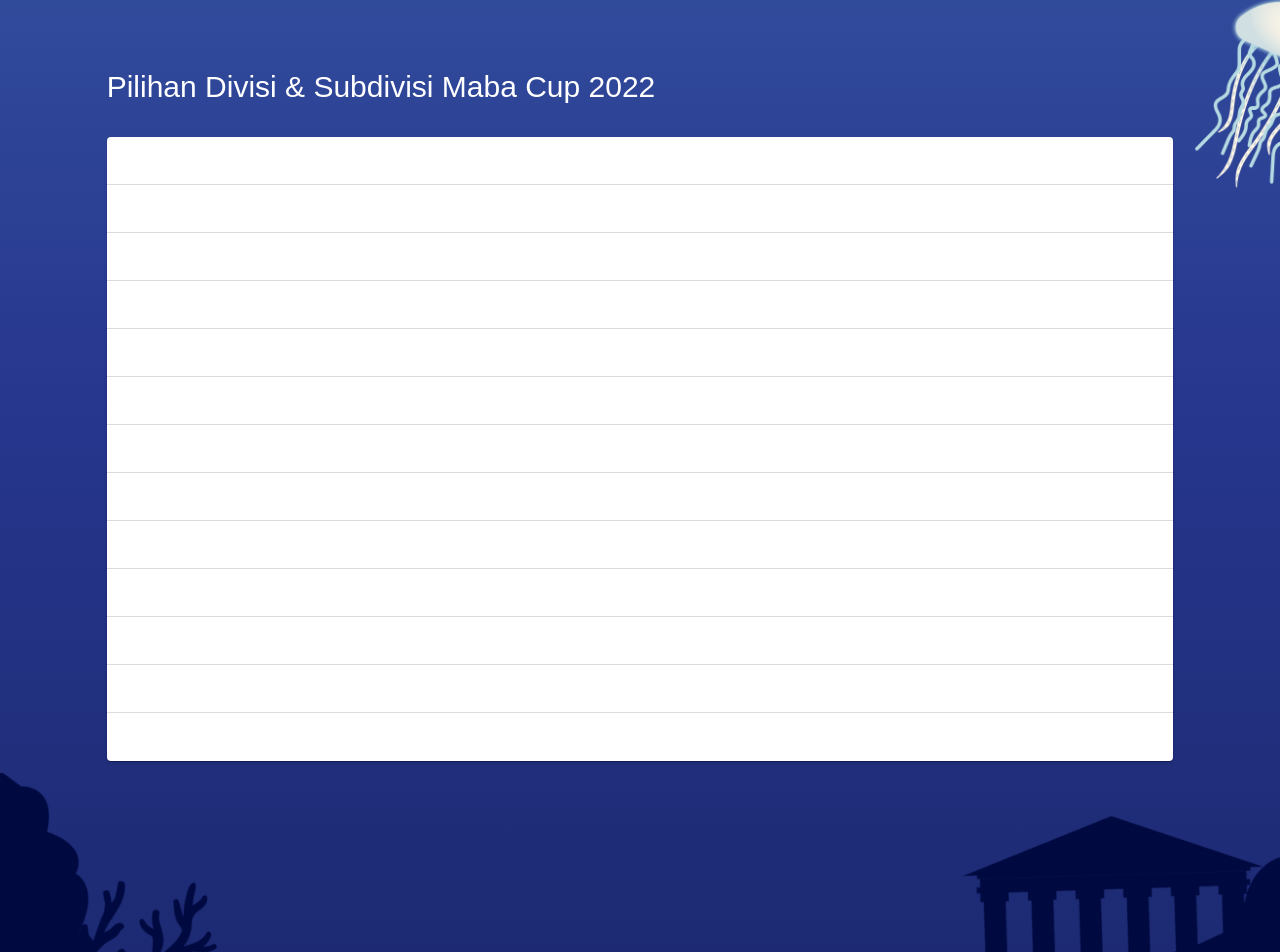
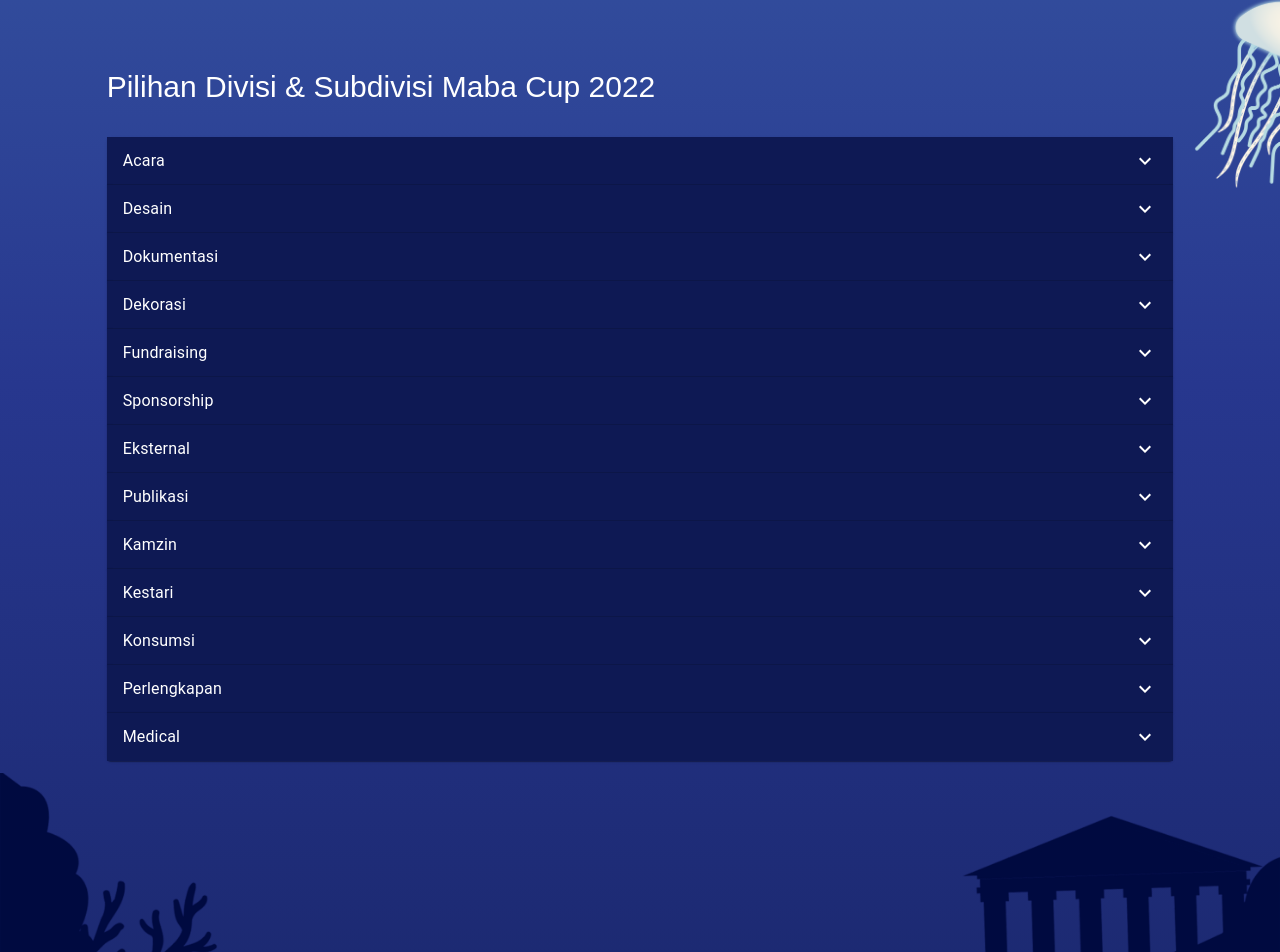
Before and after one commit to Teche-Corp/mabacup-2022-frontend, a Next.js app: page /oprec-staff in a window 1280 px wide. Shown: the part 2843-3795 px from the top of the page. Built offline with nearby package versions, Linux system fonts and the light colour scheme.

Commit message:
fix: fixing acordion collor

```diff
--- a/pages/oprec-staff.jsx
+++ b/pages/oprec-staff.jsx
@@ -1,17 +1,17 @@
-import React, { useState, useEffect } from "react";
+import { useEffect, useState } from "react";
+import Link from "next/link";
 import Accordion from "@mui/material/Accordion";
 import AccordionSummary from "@mui/material/AccordionSummary";
 import AccordionDetails from "@mui/material/AccordionDetails";
 import Typography from "@mui/material/Typography";
 import ExpandMoreIcon from "@mui/icons-material/ExpandMore";
-import Link from "next/link";
 
 export default function pageOprecStaff() {
-  const [domLoaded, setDomLoaded] = useState(false);
+  // const [domLoaded, setDomLoaded] = useState(false);
 
-  useEffect(() => {
-    setDomLoaded(true);
-  }, []);
+  // useEffect(() => {
+  //   setDomLoaded(true);
+  // }, []);
   return (
     <main className='page-oprec-staff'>
       <section className='w-full h-screen sm:h-[32rem] bg-red-300'>
@@ -301,18 +301,18 @@
             Pilihan Divisi &amp; Subdivisi Maba Cup 2022
           </h1>
 
-          {domLoaded && (
+
             <div>
-              <Accordion>
+              <Accordion >
                 <AccordionSummary
-                  className='bg-[#0E1954]'
+                  className='!bg-[#0E1954] '
                   expandIcon={<ExpandMoreIcon className='text-white' />}
                   aria-controls='panel2a-content'
                   id='panel2a-header'
                 >
                   <Typography className='text-white'>Acara</Typography>
                 </AccordionSummary>
-                <AccordionDetails className='accordion-text '>
+                <AccordionDetails className='accordion-text z-10'>
                   <Typography className='text-white text-sm md:text-base'>
                     Dijuluki sebagai Konseptor, Divisi Acara bertanggung jawab
                     merancang, menyusun, dan mengembangkan konsep maupun susunan
@@ -323,7 +323,7 @@
               </Accordion>
               <Accordion>
                 <AccordionSummary
-                  className='bg-[#0E1954]'
+                  className='!bg-[#0E1954]'
                   expandIcon={<ExpandMoreIcon className='text-white' />}
                   aria-controls='panel2a-content'
                   id='panel2a-header'
@@ -341,7 +341,7 @@
               </Accordion>
               <Accordion>
                 <AccordionSummary
-                  className='bg-[#0E1954]'
+                  className='!bg-[#0E1954]'
                   expandIcon={<ExpandMoreIcon className='text-white' />}
                   aria-controls='panel2a-content'
                   id='panel2a-header'
@@ -358,7 +358,7 @@
               </Accordion>
               <Accordion>
                 <AccordionSummary
-                  className='bg-[#0E1954]'
+                  className='!bg-[#0E1954]'
                   expandIcon={<ExpandMoreIcon className='text-white' />}
                   aria-controls='panel2a-content'
                   id='panel2a-header'
@@ -376,7 +376,7 @@
               </Accordion>
               <Accordion>
                 <AccordionSummary
-                  className='bg-[#0E1954]'
+                  className='!bg-[#0E1954]'
                   expandIcon={<ExpandMoreIcon className='text-white' />}
                   aria-controls='panel2a-content'
                   id='panel2a-header'
@@ -395,7 +395,7 @@
               </Accordion>
               <Accordion>
                 <AccordionSummary
-                  className='bg-[#0E1954]'
+                  className='!bg-[#0E1954]'
                   expandIcon={<ExpandMoreIcon className='text-white' />}
                   aria-controls='panel2a-content'
                   id='panel2a-header'
@@ -412,7 +412,7 @@
               </Accordion>
               <Accordion>
                 <AccordionSummary
-                  className='bg-[#0E1954]'
+                  className='!bg-[#0E1954]'
                   expandIcon={<ExpandMoreIcon className='text-white' />}
                   aria-controls='panel2a-content'
                   id='panel2a-header'
@@ -429,7 +429,7 @@
               </Accordion>
               <Accordion>
                 <AccordionSummary
-                  className='bg-[#0E1954]'
+                  className='!bg-[#0E1954]'
                   expandIcon={<ExpandMoreIcon className='text-white' />}
                   aria-controls='panel2a-content'
                   id='panel2a-header'
@@ -446,7 +446,7 @@
               </Accordion>
               <Accordion>
                 <AccordionSummary
-                  className='bg-[#0E1954]'
+                  className='!bg-[#0E1954]'
                   expandIcon={<ExpandMoreIcon className='text-white' />}
                   aria-controls='panel2a-content'
                   id='panel2a-header'
@@ -463,7 +463,7 @@
               </Accordion>
               <Accordion>
                 <AccordionSummary
-                  className='bg-[#0E1954]'
+                  className='!bg-[#0E1954]'
                   expandIcon={<ExpandMoreIcon className='text-white' />}
                   aria-controls='panel2a-content'
                   id='panel2a-header'
@@ -480,7 +480,7 @@
               </Accordion>
               <Accordion>
                 <AccordionSummary
-                  className='bg-[#0E1954]'
+                  className='!bg-[#0E1954]'
                   expandIcon={<ExpandMoreIcon className='text-white' />}
                   aria-controls='panel2a-content'
                   id='panel2a-header'
@@ -498,7 +498,7 @@
               </Accordion>
               <Accordion>
                 <AccordionSummary
-                  className='bg-[#0E1954]'
+                  className='!bg-[#0E1954]'
                   expandIcon={<ExpandMoreIcon className='text-white' />}
                   aria-controls='panel2a-content'
                   id='panel2a-header'
@@ -514,7 +514,7 @@
               </Accordion>
               <Accordion>
                 <AccordionSummary
-                  className='bg-[#0E1954]'
+                  className='!bg-[#0E1954] '
                   expandIcon={<ExpandMoreIcon className='text-white' />}
                   aria-controls='panel2a-content'
                   id='panel2a-header'
@@ -529,7 +529,6 @@
                 </AccordionDetails>
               </Accordion>
             </div>
-          )}
         </div>
       </section>
       <section className='w-full h-fit relative'>
--- a/styles/globals.css
+++ b/styles/globals.css
@@ -174,7 +174,7 @@
     93.43deg,
     rgba(255, 255, 255, 0.05) 2.55%,
     rgba(255, 255, 255, 0.3) 94.75%
-  );
+  ) !important;
 }
 
 .narasi {
@@ -284,3 +284,7 @@
     #273168 96.19%
   );
 }
+
+.css-1elwnq4-MuiPaper-root-MuiAccordion-root{
+  background: none !important;
+}
```
